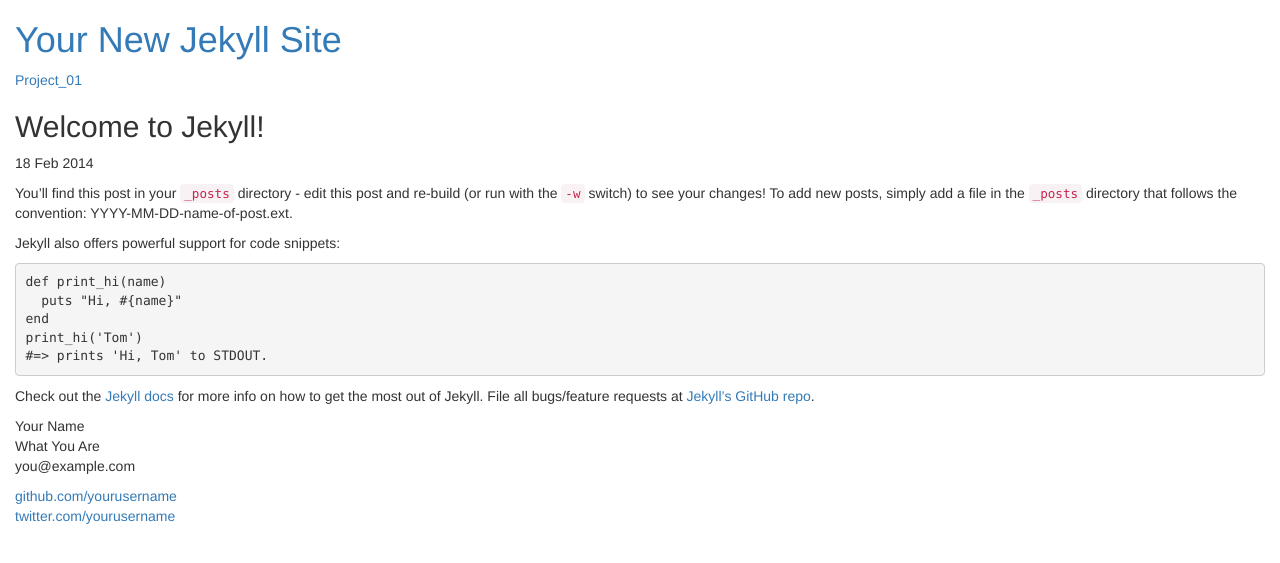
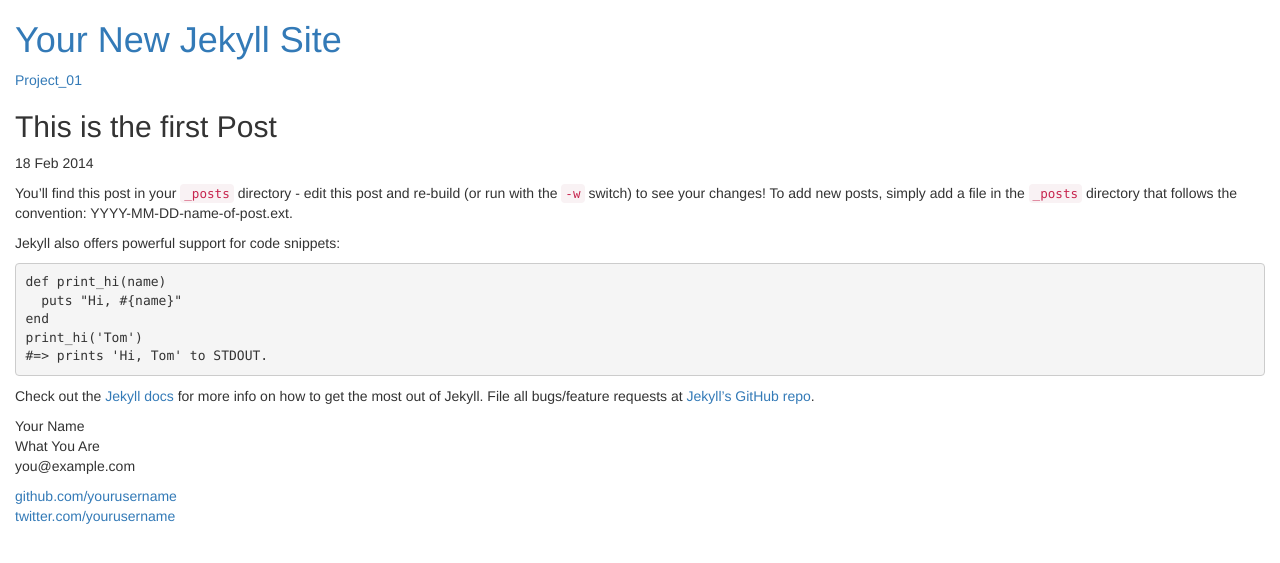
Before and after one commit to japhethcrawford/classblog, a Jekyll site: the page built from _posts/2014-02-18-welcome-to-jekyll.markdown, in a window 1280 px wide. Shown: the top 563 px of the page. Built offline with Jekyll 4.4.1, drawn with Linux system fonts in a browser that asks for light colours; nearby versions of some CDN libraries; library files that are not in the unit come from our copies; Markdown is read by kramdown in place of the engine named in the settings.

Commit message:
Push jekyll testing

```diff
--- a/_posts/2014-02-18-welcome-to-jekyll.markdown
+++ b/_posts/2014-02-18-welcome-to-jekyll.markdown
@@ -1,8 +1,8 @@
 ---
 layout: post
-title:  "Welcome to Jekyll!"
+title:  "This is the first Post"
 date:   2014-02-18 18:35:50
-categories: jekyll update
+categories: SiteUpdate
 ---
 
 You'll find this post in your `_posts` directory - edit this post and re-build (or run with the `-w` switch) to see your changes!
```
